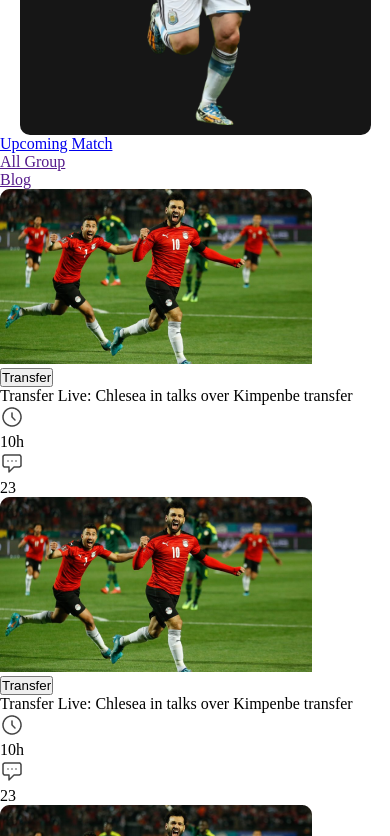
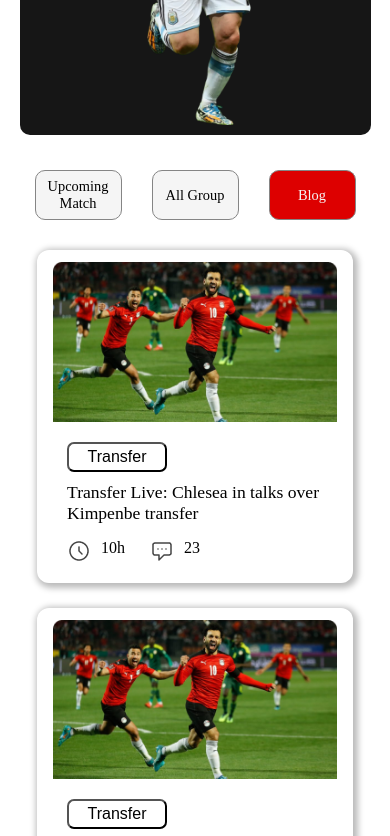
Before and after one commit to ashimbhowmik/world-cup, a plain HTML site: page index.html in a window 390 px wide. Shown: the part 540-1376 px from the top of the page. Drawn offline with Linux system fonts and the light colour scheme; a web font is replaced by a local one.

Commit message:
5th commit

```diff
--- a/style.css
+++ b/style.css
@@ -606,4 +606,120 @@ Mobile part start here
   .btn p {
     margin-right: 17px;
   }
+
+  /* Body part start */
+
+  .body-part {
+    display: flex;
+    justify-content: center;
+    margin-top: 20px;
+    margin-bottom: 60px;
+  }
+  .blog {
+    width: 90%;
+    display: flex;
+    justify-content: center;
+    flex-direction: column;
+  }
+  .side-bar {
+    display: flex;
+    width: 100%;
+    justify-content: center;
+    align-items: center;
+    margin-bottom: 15px;
+  }
+  .side-bar p {
+    display: flex;
+    justify-content: center;
+    align-items: center;
+    width: 200px;
+    height: 50px;
+    text-align: center;
+    background-color: whitesmoke;
+    margin: 15px;
+    border: 1px solid rgb(133, 133, 133);
+    border-radius: 10px;
+    font-size: 0.9em;
+  }
+  .side-bar a {
+    text-decoration: none;
+    color: black;
+  }
+
+  #mark {
+    background-color: #dd0000;
+    color: whitesmoke;
+  }
+  #link {
+    color: whitesmoke;
+  }
+
+  .blog-2 {
+    display: flex;
+    justify-content: center;
+    margin-bottom: 50px;
+  }
+  .blog-section {
+    display: grid;
+    grid-template-columns: repeat(1, 1fr);
+    grid-gap: 25px;
+    width: 90%;
+  }
+  .blog-3 {
+    box-shadow: 2px 2px 6px 3px rgb(187, 187, 187);
+    border-radius: 12px;
+  }
+  .img-1 {
+    display: flex;
+    justify-content: center;
+  }
+  .img-1 img {
+    width: 90%;
+    margin-top: 12px;
+    margin-bottom: 20px;
+  }
+  .btn-2 {
+    margin-left: 30px;
+    width: 100px;
+    height: 30px;
+    font-size: 1em;
+    background-color: white;
+    border-radius: 7px;
+    margin-bottom: 10px;
+  }
+  .btn-3 {
+    display: none;
+  }
+  .text {
+    margin-left: 30px;
+    margin-bottom: 15px;
+    font-size: 1.1em;
+  }
+  .blog-footer {
+    display: flex;
+    margin-left: 30px;
+    margin-bottom: 20px;
+  }
+  .blog-footer2 {
+    display: flex;
+    padding-right: 25px;
+  }
+  .blog-footer2 p {
+    margin-left: 10px;
+  }
+
+  .btn-3 {
+    background-color: #dd0000;
+    display: flex;
+    color: #fff;
+    justify-content: center;
+    border: none;
+    border-radius: 10px;
+    box-shadow: 1px 1px 4px 2px rgb(122, 122, 122);
+    font-size: 1.2em;
+    align-items: center;
+    width: 30%;
+    height: 40px;
+    margin: 0 auto;
+  }
 }
```
